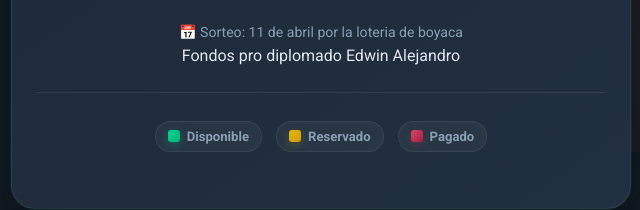
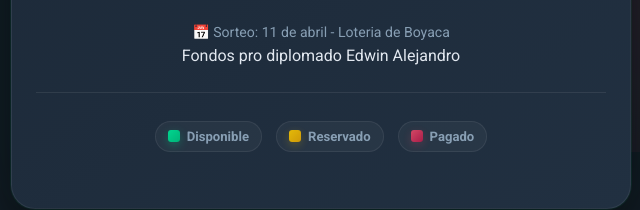
Before and after one commit to edwinzubieta/Rifa_diplomado, a website built with Vite: page rifa-diplomado/index.html in a window 1280 px wide. Shown: the part 648-858 px from the top of the page, 319-959 px from the left. Built offline with nearby package versions, Linux system fonts and the light colour scheme; some packages are replaced by stand-ins of ours; no server answers; the database is empty.

Commit message:
Mejoras ortograficas

```diff
--- a/rifa-diplomado/index.html
+++ b/rifa-diplomado/index.html
@@ -36,7 +36,7 @@
           </div>
         </div>
 
-        <p class="fecha-sorteo">📅 Sorteo: 11 de abril por la loteria de boyaca</p>
+        <p class="fecha-sorteo">📅 Sorteo: 11 de abril - Loteria de Boyaca</p>
         <p class="motivo-sorteo">Fondos pro diplomado Edwin Alejandro</p>
       </div>
     </header>
```
